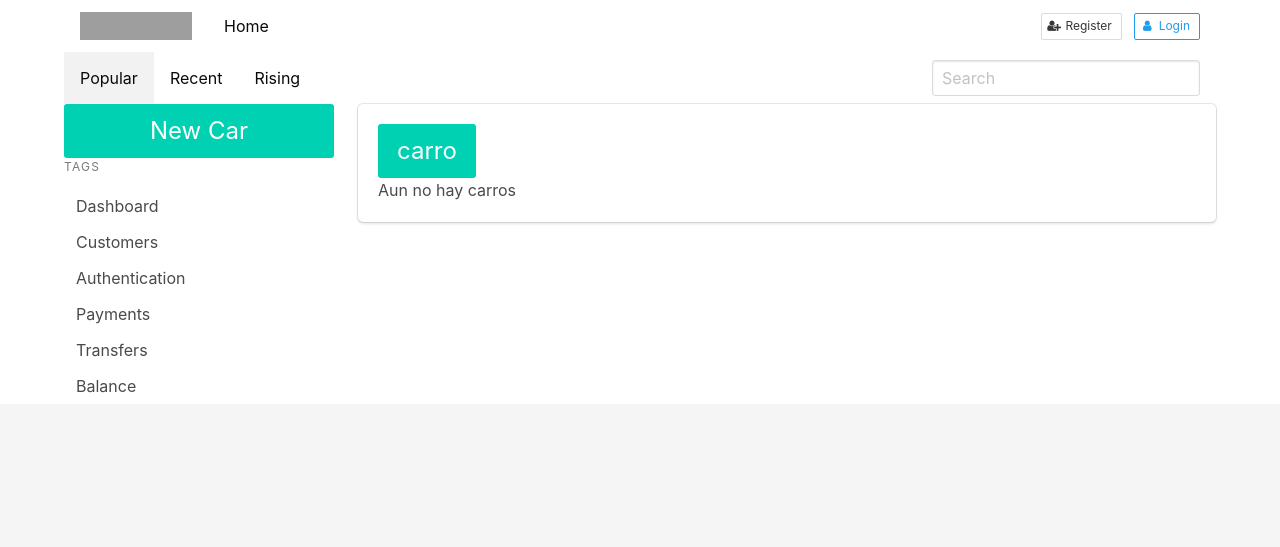
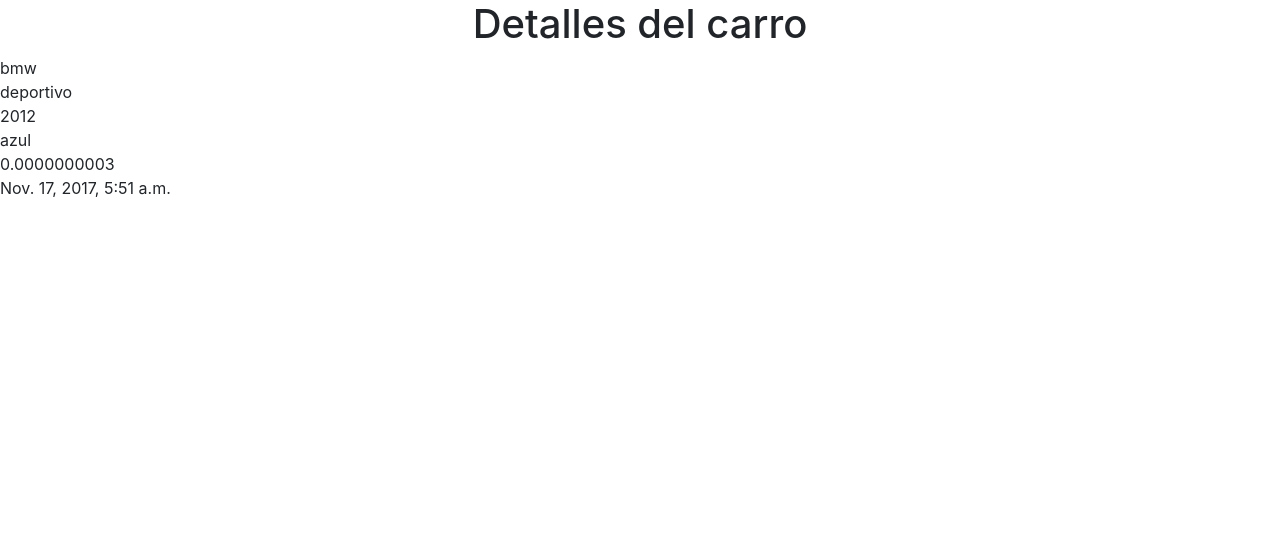
Before and after one commit to karen1321/examen_desarroweb_1, a Django app: page /detail/2/ in a window 1280 px wide. Shown: the top 547 px of the page. Run offline with Django 3.2, Linux system fonts and the light colour scheme; data comes from the database, SQL or seed files in the repository; both versions use the stored data as it was after the commit; some libraries are stand-ins or nearby versions; grey boxes are pictures that could not be loaded.

Commit message:
quinto commit

```diff
--- a/examen_desarroweb_1/autoSearch/autoSearch/urls.py
+++ b/examen_desarroweb_1/autoSearch/autoSearch/urls.py
@@ -25,9 +25,9 @@
     url(r'^prueba/', views.home),
     url(r'^list/$', views.car_list.as_view(), name='CarList'),
     url(r'^detail/(?P<id>[0-9]+)/$', views.car_detail.as_view(), name='carDetail'),
-    url(r'^detail/(?P<pk>\d)/delete/$',views.CarDeleteView.as_view(), name='carDelete'),
+    url(r'^detail/(?P<pk>[0-9]+)/delete/$',views.CarDeleteView.as_view(), name='carDelete'),
     url(r'^create$',views.CarCreateView.as_view(), name='carCreate'),
-    url(r'^detail/(?P<pk>\d)/edit/$',views.CarUpdateView.as_view(), name='carUpdate'),
+    url(r'^detail/(?P<pk>[0-9]+)/edit/$',views.CarUpdateView.as_view(), name='carUpdate'),
 
 
 ]+ static(settings.STATIC_URL, document_root=settings.STATIC_ROOT)
--- a/examen_desarroweb_1/autoSearch/carros/models.py
+++ b/examen_desarroweb_1/autoSearch/carros/models.py
@@ -2,6 +2,7 @@
 from __future__ import unicode_literals
 
 from django.db import models
+
 
 # Create your models here.
 
--- a/examen_desarroweb_1/autoSearch/carros/templates/base.html
+++ b/examen_desarroweb_1/autoSearch/carros/templates/base.html
@@ -76,7 +76,7 @@
           <div class="navbar-item">
             {%block search%}
             {%endblock%}
-            <!-- <input class="input" type="text" placeholder="Search forum..."> -->
+
           </div>
         </div>
       </div>
@@ -91,12 +91,9 @@
             Tags
           </p>
           <ul class="menu-list">
-            <li><a>Dashboard</a></li>
-            <li><a>Customers</a></li>
-            <li><a>Authentication</a></li>
-            <li><a>Payments</a></li>
-            <li><a>Transfers</a></li>
-            <li><a>Balance</a></li>
+            <li><a>PROVEEDORES</a></li>
+            <li><a>CONTACTANOS</a></li>
+            <li><a>FACILIDADES DE PAGO</a></li>
           </ul>
         </aside>
 
@@ -106,26 +103,6 @@
         <div class="box content">
           {%block content%}
           {%endblock%}
-          <!-- <article class="post">
-
-            <h4>Bulma: How do you center a button in a box?</h4>
-            <span class="pull-right has-text-grey-light"><i class="fa fa-comments"></i> 1</span>
-            <div class="media">
-              <div class="media-left">
-                <p class="image is-32x32">
-                  <img src="http://bulma.io/images/placeholders/128x128.png">
-                </p>
-              </div>
-              <div class="media-content">
-                <div class="content">
-                  <p>
-                    <a href="#">@jsmith</a> replied 34 minutes ago  &nbsp;
-                    <span class="tag">Question</span>
-                  </p>
-                </div>
-              </div>
-            </div>
-          </article> -->
 
 
         </div>
@@ -136,14 +113,7 @@
   <footer class="footer">
     <div class="container">
       <div class="content has-text-centered">
-        <!-- <p>
-          <strong>Bulma Templates</strong> by <a href="https://github.com/dansup">Daniel Supernault</a>. The source code is licensed
-          <a href="http://opensource.org/licenses/mit-license.php">MIT</a>.
-        </p>
-        <p>
-          <a class="icon" href="https://github.com/dansup/bulma-templates">
-            <i class="fa fa-github"></i>
-          </a> -->
+
         </p>
       </div>
     </div>
--- a/examen_desarroweb_1/autoSearch/carros/templates/car_detail.html
+++ b/examen_desarroweb_1/autoSearch/carros/templates/car_detail.html
@@ -1,64 +1,40 @@
-{% extends "base.html" %}
+{% load staticfiles %}
 
-{%block search%}
-  {% include "search_form.html" %}<br/>
-{%endblock%}
-{%block content%}
-{% if not request.GET.q %}
-<div class="">
-  {%include "form.html" with form=create_form action_url=create_url btn_title='carro'%}
-  <!-- <p class="image is-32x32">
-    <img src="http://bulma.io/images/placeholders/128x128.png">
-  </p> -->
-</div>
-{% endif %}
+<!DOCTYPE html>
+<html lang="en">
+    <head>
+        <meta charset="utf-8">
+        <meta http-equiv="X-UA-Compatible" content="IE=edge">
+        <meta name="viewport" content="width=device-width, initial-scale=1">
+                <title>  </title>
+<meta name="description" content="{% block description %}{% endblock %}"/>
 
-{% for object in object_list %}
-<article class="post">
+       <link rel="stylesheet" href="https://maxcdn.bootstrapcdn.com/bootstrap/4.0.0-beta.2/css/bootstrap.min.css" integrity="sha384-PsH8R72JQ3SOdhVi3uxftmaW6Vc51MKb0q5P2rRUpPvrszuE4W1povHYgTpBfshb" crossorigin="anonymous">
 
-<h1 class="text-center">Detalles del carro </h1>
- <div class= "btn btn-info">{{object.make}}</div>
+        <link href="{% static '../css/local.min.css' %}" rel="stylesheet">
+
+        <!--[if lt IE 9]>
+            <script src="https://oss.maxcdn.com/html5shiv/3.7.2/html5shiv.min.js"></script>
+            <script src="https://oss.maxcdn.com/respond/1.4.2/respond.min.js"></script>
+        <![endif]-->
+        </head>
+        <body>
+                <h1 class="text-center">Detalles del carro   </h1>
+ {{object.make}}
 <br>
-<div class= "btn btn-primary">{{object.Type}}</div>
+{{object.Type}}
 <br>
-<div class= "btn btn-link">{{object.year}} </div>
+{{object.year}}
 <br>
-<div class= "btn btn-link">{{object.colour}} </div>
+{{object.colour}}
 <br>
-<div class= "btn btn-link">{{object.price}} </div>
+{{object.price}}
 <br>
-<div class= "btn btn-link">{{object.created}}</div>
+{{object.created}}
 <br>
-<span class="pull-right has-text-grey-light"><i class="fa fa-comments"></i> 1</span>
-<div class="media">
+        <!-- All that javascript -->
+        <script src="../jquery.min.js"></script>
+        <script src="{% static "../js/bootstrap.min.js" %}"></script>
+        </body>
 
-  <div class="media-left">
-
-    <!-- <p class="image is-32x32">
-      <img src="http://bulma.io/images/placeholders/128x128.png">
-    </p> -->
-  </div>
-
-  <div class="media-content">
-    <div class="content">
-      <p>
-
-        <a href="detail/{{object.id}}/">View</a> {{object.created|timesince}} {{object.user}}&nbsp;
-
-        <!-- <span class="tag">Question</span> -->
-      </p>
-
-    </div>
-  </div>
-
-</div>
-
-</article>
-{%empty%}
-{% if request.GET.q %}
-  <p>Carro no encontrado.</p>
-{% else %}
-  <p>Aun no hay carros</p>
-{% endif %}
-{% endfor %}
-{% endblock %}
+</html>
--- a/examen_desarroweb_1/autoSearch/carros/views.py
+++ b/examen_desarroweb_1/autoSearch/carros/views.py
@@ -5,7 +5,7 @@
 
 from django.shortcuts import render
 from .models import Car
-
+from django.db.models import Q
 from .forms import CarModelForm
 from .mixin import FormUserNeededMixin
 from django.urls import reverse_lazy
@@ -19,14 +19,26 @@
 
 
 class car_list(ListView):
+    template_name = "car_list.html"
 
-    template_name = "car_list.html"
-    queryset = Car.objects.all()
+    def get_queryset(self,*args,**kwargs):
+        qs = Car.objects.all()
+        print self.request.GET
+        query= self.request.GET.get("q",None)
+        print query
+        if query is not None:
+            qs=qs.filter(
+                        Q(make__icontains=query)
+                        )
+        return qs
 
-    def get_object(self):
-        Type = self.kwargs.get("q")
-        print Type
-        return Car.objects.get(Type=Type)
+    def get_context_data(self,*args, **kwargs):
+        context= super(car_list, self).get_context_data(*args,**kwargs)
+        print context
+        context['create_form']=CarModelForm()
+        context['create_url']=reverse_lazy("carCreate")
+        return context
+
 
 class car_detail(DetailView):
     template_name = "car_detail.html"
```
Also changed, not shown: examen_desarroweb_1/autoSearch/carros/templates/car_list.html (+32 -25 lines), examen_desarroweb_1/autoSearch/db.sqlite3, 3 other files.
